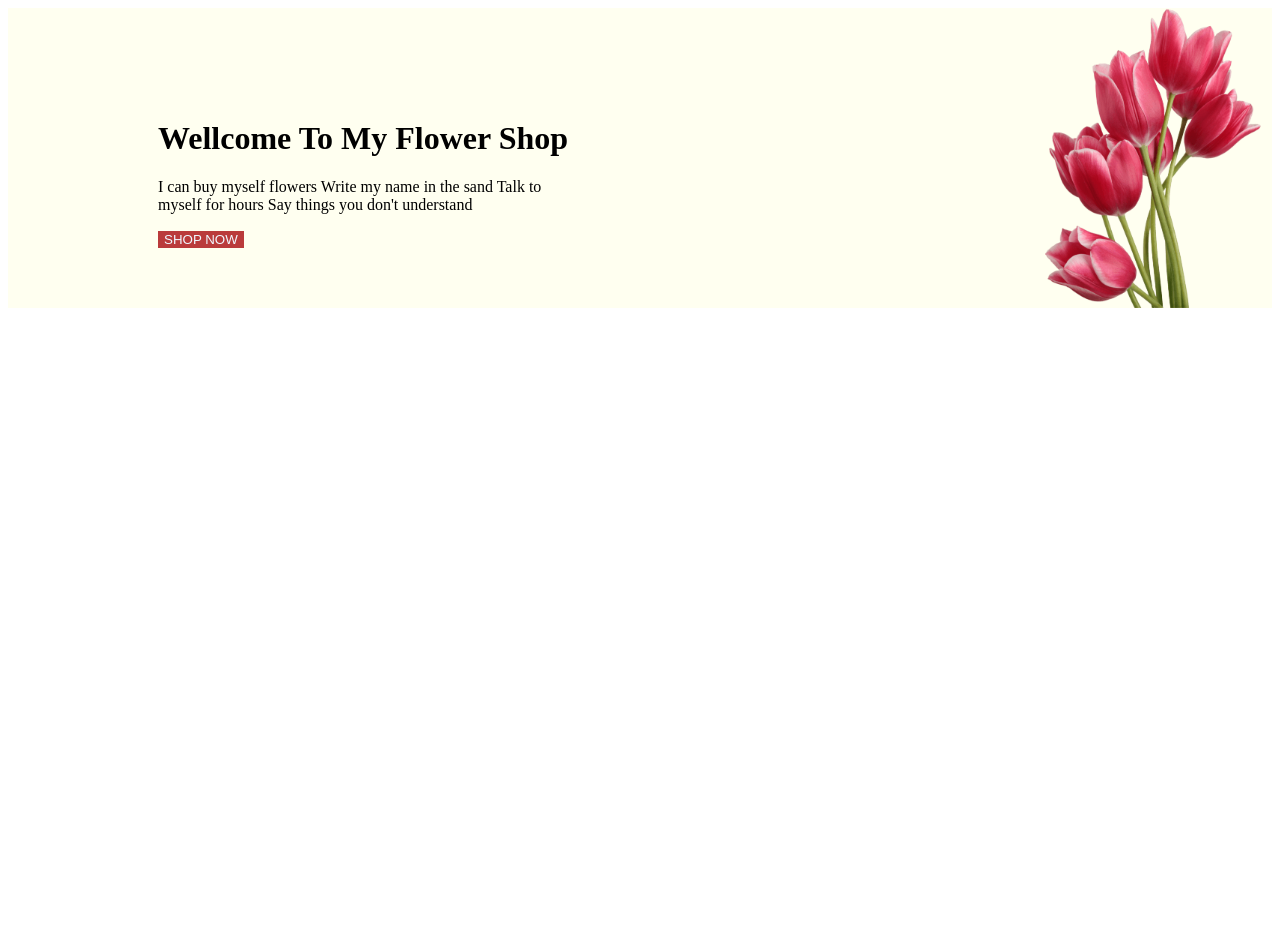
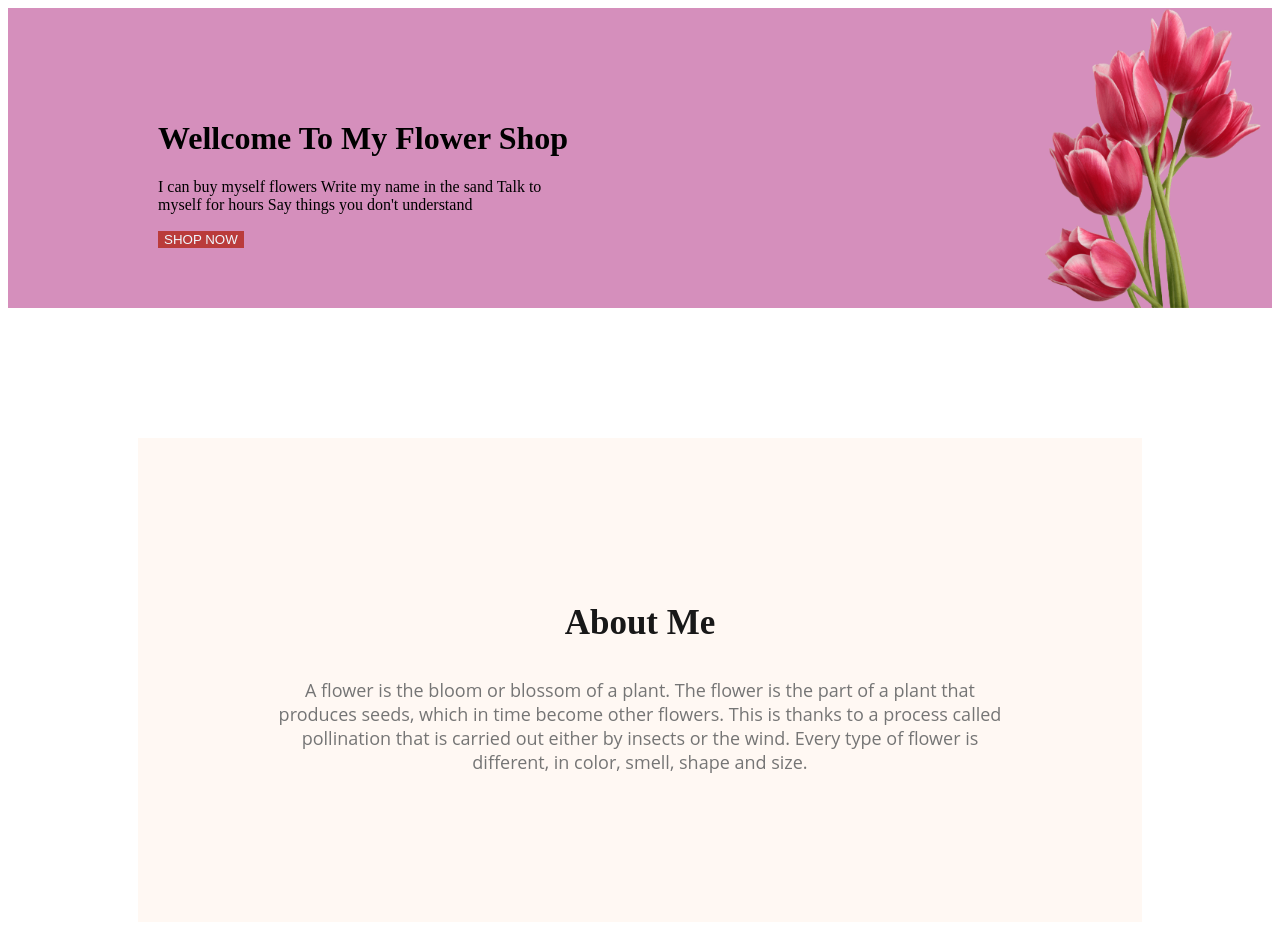
Before and after one commit to masudali2022/masud-flower-shop, a plain HTML site: page Flower Asset/index.html in a window 1280 px wide. Before the commit the page ends 800 px from the top, so only its background shows below. Drawn offline with Linux system fonts and the light colour scheme.

Commit message:
about section created

```diff
--- a/Flower Asset/index.html
+++ b/Flower Asset/index.html
@@ -28,6 +28,10 @@
    <img class="pic"  src="flower1.png" alt="">
   </header>
   <main>
+    <section class="about">
+      <h3 class="section-title">About Me</h3>
+            <p class="section-description">A flower is the bloom or blossom of a plant. The flower is the part of a plant that produces seeds, which in time become other flowers. This is thanks to a process called pollination that is carried out either by insects or the wind. Every type of flower is different, in color, smell, shape and size.</p>
+    </section>
 
   </main>
   <footer>
--- a/Flower Asset/style.css
+++ b/Flower Asset/style.css
@@ -2,8 +2,28 @@
     padding:30px 30px 0px 150px;
     display: flex;
     align-items: right;
+}
+
+
+.section-title{
+    color:#181818;
+    text-align:center;
+    font-size:35px;
+    font-style:normal;
+    font-weight:700;
+
 
 }
+
+
+.section-description{
+
+    color:#757575;
+    text-align:center;
+    font-family:open sans;
+    font-size:18px;
+}
+
 .center{
     text-align: right;
 }
@@ -31,8 +51,14 @@
 
 }
 .header{
-   background-color: ivory;
+   background-color: rgba(181, 59, 138, 0.568);
    display: flex;
    justify-content: space-between;
    align-items: center;
 }
+.about{
+    padding: 130px;
+    border: radius 10px;
+    background: #FFF8F3;
+    margin:130px ;
+}
```
